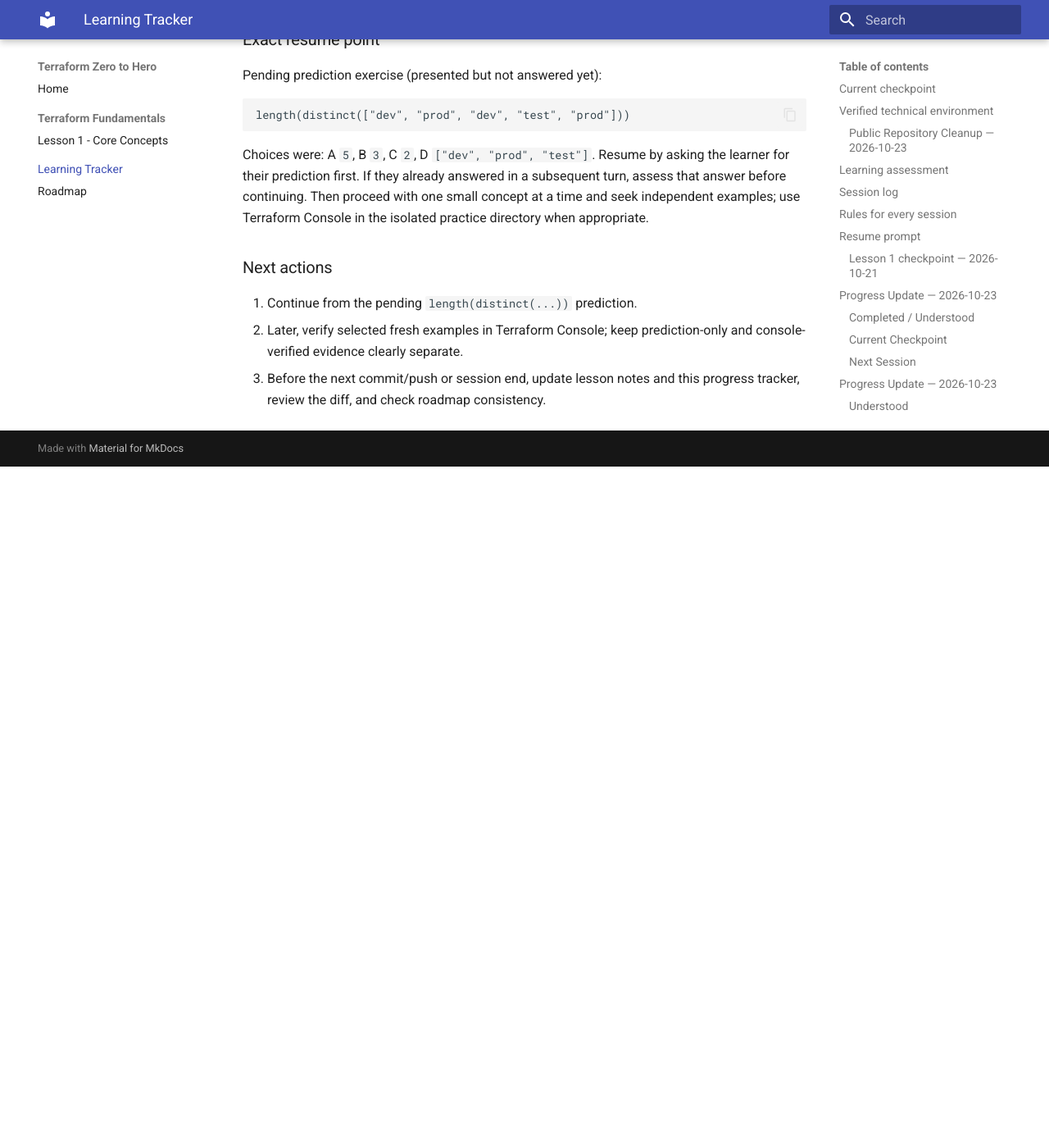
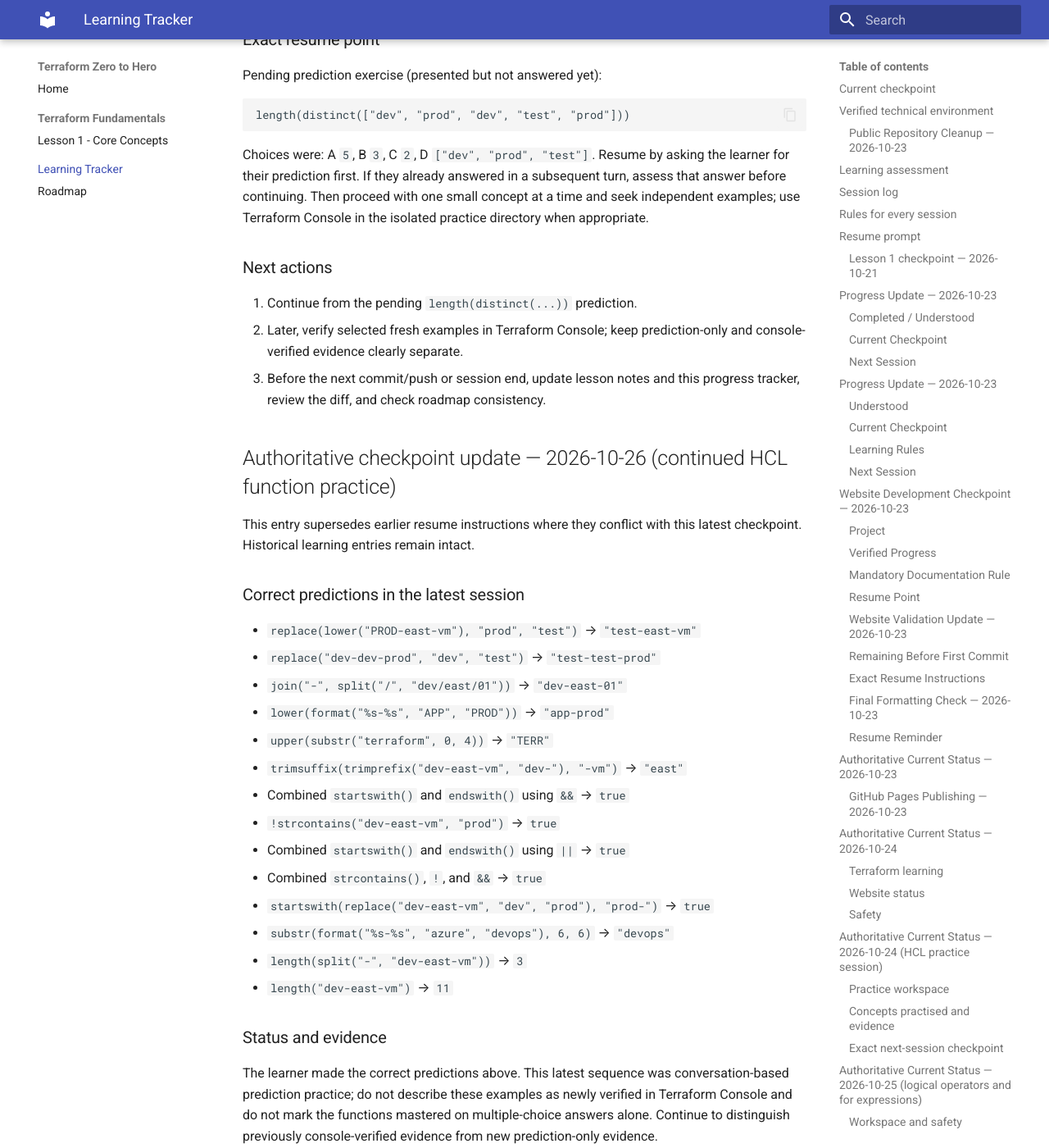
Before and after one commit to pshewale-dev/terraform-azure-lab, an MkDocs documentation site: the page built from docs/LEARNING-PROGRESS.md, in a window 1280 px wide and 1400 px high, scrolled down 22658 px. Shown: the whole window at 82% size. Built offline with MkDocs 1.6.1 and Material for MkDocs 9.7.7, drawn with Linux system fonts in a browser that asks for light colours; before the commit the page ends 23227 px from its top, so only the background shows below that; some of the changed text lies outside the part shown.

Commit message:
docs: record HCL function practice progress checkpoint

````diff
--- a/docs/LEARNING-PROGRESS.md
+++ b/docs/LEARNING-PROGRESS.md
@@ -673,3 +673,41 @@ Resume by asking the learner for their prediction first. If they already answere
 1. Continue from the pending `length(distinct(...))` prediction.
 2. Later, verify selected fresh examples in Terraform Console; keep prediction-only and console-verified evidence clearly separate.
 3. Before the next commit/push or session end, update lesson notes and this progress tracker, review the diff, and check roadmap consistency.
+
+
+## Authoritative checkpoint update — 2026-10-26 (continued HCL function practice)
+
+This entry supersedes earlier resume instructions where they conflict with this latest checkpoint. Historical learning entries remain intact.
+
+### Correct predictions in the latest session
+- `replace(lower("PROD-east-vm"), "prod", "test")` → `"test-east-vm"`
+- `replace("dev-dev-prod", "dev", "test")` → `"test-test-prod"`
+- `join("-", split("/", "dev/east/01"))` → `"dev-east-01"`
+- `lower(format("%s-%s", "APP", "PROD"))` → `"app-prod"`
+- `upper(substr("terraform", 0, 4))` → `"TERR"`
+- `trimsuffix(trimprefix("dev-east-vm", "dev-"), "-vm")` → `"east"`
+- Combined `startswith()` and `endswith()` using `&&` → `true`
+- `!strcontains("dev-east-vm", "prod")` → `true`
+- Combined `startswith()` and `endswith()` using `||` → `true`
+- Combined `strcontains()`, `!`, and `&&` → `true`
+- `startswith(replace("dev-east-vm", "dev", "prod"), "prod-")` → `true`
+- `substr(format("%s-%s", "azure", "devops"), 6, 6)` → `"devops"`
+- `length(split("-", "dev-east-vm"))` → `3`
+- `length("dev-east-vm")` → `11`
+
+### Status and evidence
+The learner made the correct predictions above. This latest sequence was conversation-based prediction practice; do not describe these examples as newly verified in Terraform Console and do not mark the functions mastered on multiple-choice answers alone. Continue to distinguish previously console-verified evidence from new prediction-only evidence.
+
+### Exact resume point
+The pending, unanswered question is:
+
+```hcl
+length(distinct(["dev", "prod", "dev", "test", "prod"]))
+```
+
+Choices presented: A `5`, B `3`, C `2`, D `["dev", "prod", "test"]`.
+
+Ask for the prediction first. Then continue with one small concept at a time and verify selected fresh examples in Terraform Console in the isolated `terraform-hcl-practice/` directory.
+
+### Safety
+Do not run `terraform apply`, `terraform destroy`, or impactful Azure operations without explicit approval. Preserve existing Azure resources and remote state.
````
